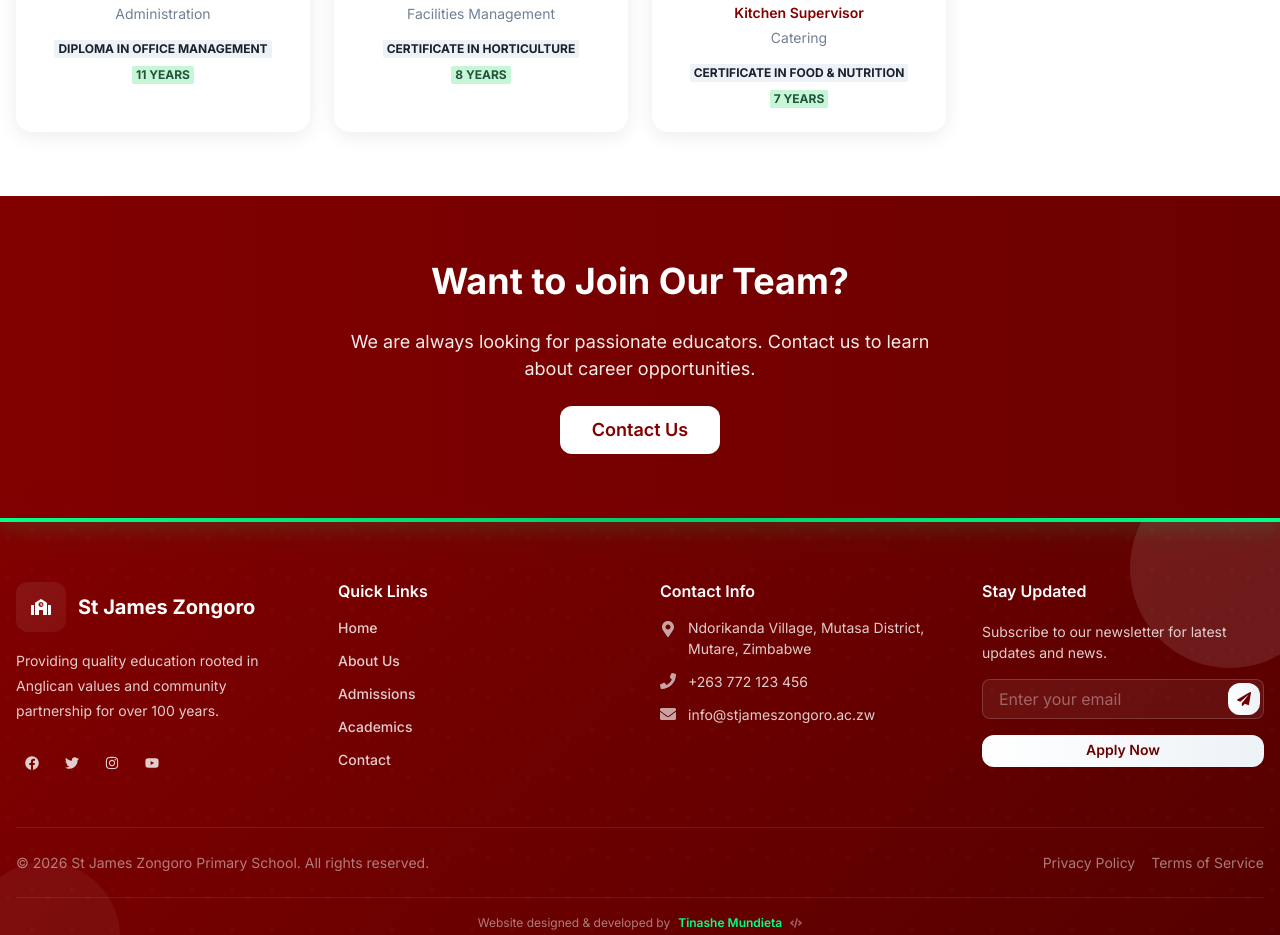
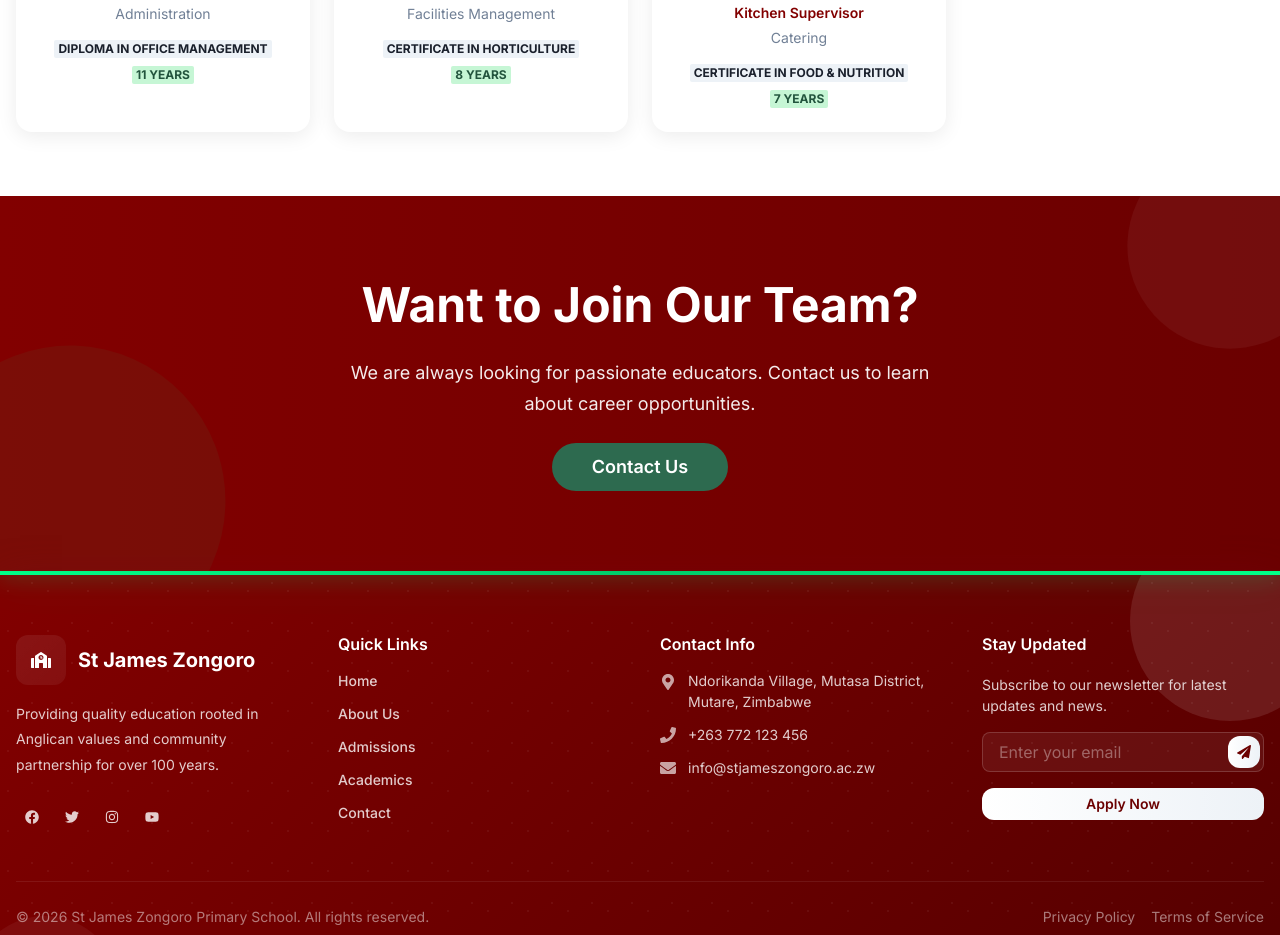
Before and after one commit to Tinashe623/ZONGORO-PRIMARY, a React (Vite) app: page /staff in a window 1280 px wide. Shown: the part 2340-3275 px from the top of the page. Built offline with nearby package versions, Linux system fonts and the light colour scheme.

Commit message:
feat: enhance CTABanner with framer-motion animations and remove from GalleryPage

```diff
--- a/src/components/ui/CTABanner.tsx
+++ b/src/components/ui/CTABanner.tsx
@@ -1,5 +1,8 @@
 import { Box, Heading, Text, Button, VStack } from '@chakra-ui/react';
 import { Link as RouterLink } from 'react-router-dom';
+import { motion } from 'framer-motion';
+
+const MotionBox = motion(Box);
 
 interface CTABannerProps {
   title: string;
@@ -19,17 +22,54 @@ const CTABanner = ({ title, subtitle, buttonText = 'Contact Us', buttonLink = '/
   };
 
   return (
-    <Box
-      bgGradient="linear(to-r, maroon.500, maroon.600)"
-      py={16}
-      px={4}
+    <Box position="relative" overflow="hidden" bgGradient="linear(to-r, maroon.500, maroon.600)" py={20} px={4}>
+      {/* Decorative Orbs */}
+      <MotionBox
+        position="absolute"
+        top="-50px"
+        right="-50px"
+        w="200px"
+        h="200px"
+        borderRadius="full"
+        bg="rgba(255,255,255,0.05)"
+        animate={{
+          scale: [1, 1.1, 1],
+          rotate: [0, 10, 0]
+        }}
+        transition={{ duration: 8, repeat: Infinity }}
+      />
+      <MotionBox
+        position="absolute"
+        bottom="-80px"
+        left="-80px"
+        w="300px"
+        h="300px"
+        borderRadius="full"
+        bg="rgba(0,255,136,0.05)"
+        animate={{
+          scale: [1.1, 1, 1.1],
+          rotate: [0, -15, 0]
+        }}
+        transition={{ duration: 10, repeat: Infinity }}
+      />
+
+      <Box maxW="800px" mx="auto" position="relative" zIndex={1} textAlign="center">
+        <VStack spacing={6}>
+          <Heading
+            size="2xl"
+            color="white"
+            fontWeight="700"
+            lineHeight="1.2"
           >
-      <VStack spacing={6} textAlign="center">
-        <Heading size="xl" color="white">
             {title}
           </Heading>
           {subtitle && (
-          <Text fontSize="lg" color="whiteAlpha.900" maxW="600px">
+            <Text
+              fontSize="lg"
+              color="whiteAlpha.900"
+              maxW="600px"
+              lineHeight="1.7"
+            >
               {subtitle}
             </Text>
           )}
@@ -38,12 +78,18 @@ const CTABanner = ({ title, subtitle, buttonText = 'Contact Us', buttonLink = '/
               as={RouterLink}
               to="/"
               onClick={handleClick}
-            bg="white"
-            color="maroon.500"
+              bg="forest.500"
+              color="white"
               size="lg"
-            px={8}
+              px={10}
               fontWeight="600"
-            _hover={{ bg: 'whiteAlpha.900', transform: 'translateY(-2px)' }}
+              borderRadius="full"
+              _hover={{
+                bg: 'forest.600',
+                transform: 'translateY(-2px)',
+                boxShadow: '0 10px 30px rgba(0,255,136,0.3)'
+              }}
+              transition="all 0.3s ease"
             >
               {buttonText}
             </Button>
@@ -51,18 +97,25 @@ const CTABanner = ({ title, subtitle, buttonText = 'Contact Us', buttonLink = '/
             <Button
               as={RouterLink}
               to={buttonLink}
-            bg="white"
-            color="maroon.500"
+              bg="forest.500"
+              color="white"
               size="lg"
-            px={8}
+              px={10}
               fontWeight="600"
-            _hover={{ bg: 'whiteAlpha.900', transform: 'translateY(-2px)' }}
+              borderRadius="full"
+              _hover={{
+                bg: 'forest.600',
+                transform: 'translateY(-2px)',
+                boxShadow: '0 10px 30px rgba(0,255,136,0.3)'
+              }}
+              transition="all 0.3s ease"
             >
               {buttonText}
             </Button>
           )}
         </VStack>
       </Box>
+    </Box>
   );
 };
 
--- a/src/pages/GalleryPage.tsx
+++ b/src/pages/GalleryPage.tsx
@@ -20,7 +20,6 @@ import { galleryImages } from '../data/gallery';
 import type { GalleryImage } from '../data/gallery';
 import PageHero from '../components/ui/PageHero';
 import ScrollReveal from '../components/ui/ScrollReveal';
-import CTABanner from '../components/ui/CTABanner';
 
 const categories = ['All', 'School Activities', 'Church Events', 'Sports', 'Projects', 'Activities', 'Achievements'];
 
@@ -112,13 +111,13 @@ const GalleryPage = () => {
 
       <Box py={16} px={4} bg="cream.50">
         <Box maxW="1400px" mx="auto">
-        <ScrollReveal>
+          <ScrollReveal>
             <Tabs
               variant="soft-rounded"
               colorScheme="maroon"
               index={categories.indexOf(selectedCategory)}
               onChange={(index) => setSelectedCategory(categories[index])}
-              mb={10}
+              mb={8}
             >
               <TabList justifyContent="center" flexWrap="wrap" gap={2}>
                 {categories.map((category) => (
@@ -137,6 +136,10 @@ const GalleryPage = () => {
               </TabList>
             </Tabs>
           </ScrollReveal>
+
+          <Text textAlign="center" color="gray.500" fontSize="sm" mb={6}>
+            Click on any image to view full screen
+          </Text>
 
           <SimpleGrid columns={{ base: 1, sm: 2, md: 3 }} spacing={6}>
             {filteredImages.map((image, index) => (
@@ -201,13 +204,6 @@ const GalleryPage = () => {
           </ModalBody>
         </ModalContent>
       </Modal>
-
-      <CTABanner
-        title="Visit Our School"
-        subtitle="See our facilities firsthand by scheduling a tour"
-        buttonText="Contact Us"
-        buttonLink="/contact"
-      />
     </Box>
   );
 };
```
Lines whose indentation alone changed are shown as unchanged.
